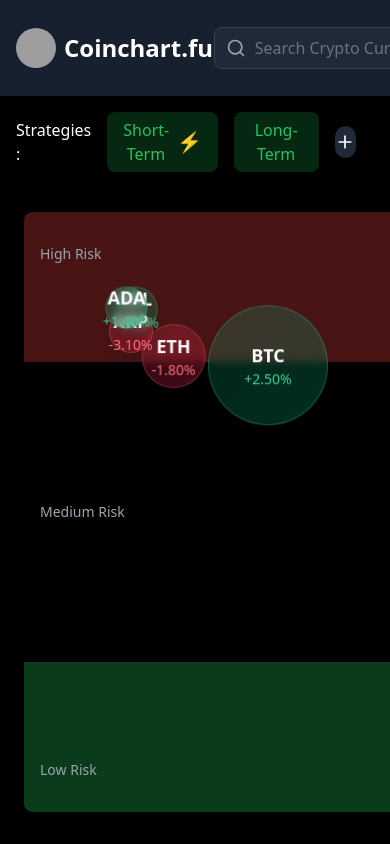
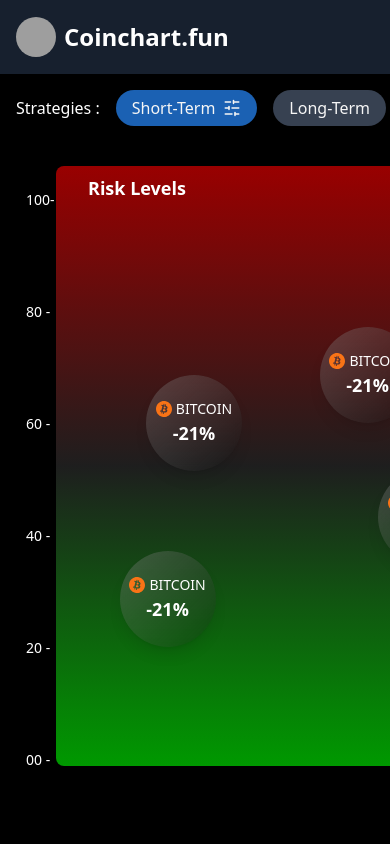
Before and after one commit to kendrekaran/crypto-bubble, a React (Vite) app: page / in a window 390 px wide. Built offline with nearby package versions, Linux system fonts and the light colour scheme; grey boxes are pictures that could not be loaded.

Commit message:
Updated Code

```diff
--- a/src/App.tsx
+++ b/src/App.tsx
@@ -1,10 +1,10 @@
 import  { useState } from 'react';
 import { CryptoData, Timeframe } from './types';
 import { Navbar } from './components/Navbar';
-import { BubbleChart } from './components/BubbleChart';
 import { BuySignalsPanel } from './components/BuySignalsPanel';
-import { TokenDetails } from './components/TokenDetails';
 import { Wget } from './components/Chart';
+import BitcoinRiskChart from './components/BubbleChart2';
+import DexRisks from './components/FetchData';
 
 const mockData: CryptoData[] = [
   {
@@ -82,12 +82,12 @@
     <div className="max-h-screen max-w-screen bg-black flex overflow-hidden">
       <div className="flex-1 flex flex-col">
         <Navbar />
+        {/* <div className='bg-white'>
+        <DexRisks/>
+        </div> */}
         <div className="flex-1 p-6">
           <div className="max-w-7xl mx-auto">
-            <BubbleChart
-              data={filteredData}
-              onBubbleClick={setSelectedCrypto}
-            />
+            <BitcoinRiskChart/>
 
             {selectedCrypto && (
               <Wget onClose={() => setSelectedCrypto(null)}/>
--- /dev/null
+++ b/src/components/BubbleChart2.tsx
@@ -0,0 +1,71 @@
+"use client";
+
+import { useMemo } from "react";
+import './bubble.css'
+
+// Generate random positions for bubbles
+function generateBubblePositions(count: number) {
+  return Array.from({ length: count }, () => ({
+    x: Math.random() * 80 + 10,
+    y: Math.random() * 80 + 10,
+  }));
+}
+
+export default function BitcoinRiskChart() {
+    const bubblePositions = useMemo(() => generateBubblePositions(15), []);
+
+    return (
+        <div className="custom-div">
+        {/* Y-axis labels */}
+        <div className="absolute -left-[30px] pb-5 h-full flex flex-col justify-between text-sm">
+          <span>100-</span>
+          <span>80 -</span>
+          <span>60 -</span>
+          <span>40 -</span>
+          <span>20 -</span>
+          <span>00 -</span>
+        </div>
+
+        {/* Chart title */}
+        <div className="absolute left-8 top-2 text-lg font-semibold">Risk Levels</div>
+
+        {/* Value labels */}
+        <div className="absolute bottom-2 right-4 text-emerald-300 font-medium">UNDERVALUED</div>
+        <div className="absolute top-2 right-4 text-red-300 font-medium">OVERVALUED</div>
+
+        {/* Bitcoin bubbles */}
+        {bubblePositions.map((pos, i) => (
+          <div
+            key={i}
+            className="absolute w-24 h-24 transform -translate-x-1/2 -translate-y-1/2"
+            style={{
+              left: `${pos.x}%`,
+              top: `${pos.y}%`,
+            }}
+          >
+            <div className="relative w-full h-full">
+              {/* 3D Bubble effect */}
+              <div className="absolute inset-0 rounded-full bg-black/20 backdrop-blur-sm hite/20 shadow-lg transform scale-100 transition-transform hover:scale-105">
+                <div className="absolute inset-0 rounded-full bg-gradient-to-br from-white/20 to-transparent" />
+              </div>
+
+              {/* Content */}
+              <div className="absolute inset-0 flex flex-col items-center justify-center text-center">
+                <div className="flex items-center gap-1 text-sm font-medium">
+                  <svg
+                    viewBox="0 0 24 24"
+                    className="w-4 h-4 text-orange-500"
+                    fill="currentColor"
+                  >
+                    <path d="M23.638 14.904c-1.602 6.43-8.113 10.34-14.542 8.736C2.67 22.05-1.244 15.525.362 9.105 1.962 2.67 8.475-1.243 14.9.358c6.43 1.605 10.342 8.115 8.738 14.548v-.002zm-6.35-4.613c.24-1.59-.974-2.45-2.64-3.03l.54-2.153-1.315-.33-.525 2.107c-.345-.087-.705-.167-1.064-.25l.526-2.127-1.32-.33-.54 2.165c-.285-.067-.565-.132-.84-.2l-1.815-.45-.35 1.407s.974.225.955.236c.535.136.63.486.615.766l-1.477 5.92c-.075.166-.24.406-.614.314.015.02-.96-.24-.96-.24l-.66 1.51 1.71.426.93.242-.54 2.19 1.32.327.54-2.17c.36.1.705.19 1.05.273l-.51 2.154 1.32.33.545-2.19c2.24.427 3.93.257 4.64-1.774.57-1.637-.03-2.58-1.217-3.196.854-.193 1.5-.76 1.68-1.93h.01zm-3.01 4.22c-.404 1.64-3.157.75-4.05.53l.72-2.9c.896.23 3.757.67 3.33 2.37zm.41-4.24c-.37 1.49-2.662.735-3.405.55l.654-2.64c.744.18 3.137.524 2.75 2.084v.006z" />
+                  </svg>
+                  <span>BITCOIN</span>
+                </div>
+                <div className="text-lg font-bold">-21%</div>
+              </div>
+            </div>
+          </div>
+        ))}
+      </div>
+    );
+  }
--- /dev/null
+++ b/src/components/FetchData.tsx
@@ -0,0 +1,58 @@
+"use client";
+
+import { useEffect, useState } from "react";
+
+export default function DexRisks() {
+  const [data, setData] = useState([]);
+  const [loading, setLoading] = useState(true);
+  const [error, setError] = useState(null);
+
+  useEffect(() => {
+    async function fetchData() {
+      try {
+        const response = await fetch("http://3.75.231.25/dex_risks");
+        if (!response.ok) {
+          throw new Error("Network response was not ok");
+        }
+        const result = await response.json();
+        setData(result);
+      } catch (error) {
+        setError(error.message);
+      } finally {
+        setLoading(false);
+      }
+    }
+
+    fetchData();
+  }, []);
+
+  if (loading) {
+    return <div>Loading...</div>;
+  }
+
+  if (error) {
+    return <div>Error: {error}</div>;
+  }
+
+  return (
+    <div className="p-4 h-24 w-24 bg-white text-black">
+      <h1 className="text-xl font-bold mb-4">Dex Risks</h1>
+      <table className="table-auto border-collapse border border-gray-300 w-full">
+        <thead>
+          <tr className="bg-gray-200">
+            <th className="border border-gray-300 px-4 py-2">Symbol</th>
+            <th className="border border-gray-300 px-4 py-2">Risk</th>
+          </tr>
+        </thead>
+        <tbody>
+          {data.map((item, index) => (
+            <tr key={index} className="odd:bg-white even:bg-gray-100">
+              <td className="border border-gray-300 px-4 py-2">{item.Symbol}</td>
+              <td className="border border-gray-300 px-4 py-2">{item.Risk}</td>
+            </tr>
+          ))}
+        </tbody>
+      </table>
+    </div>
+  );
+}
--- a/src/components/Navbar.tsx
+++ b/src/components/Navbar.tsx
@@ -1,7 +1,6 @@
-import  { useState } from 'react';
-import { Search, ChevronDown, Plus } from 'lucide-react';
+import { useState } from 'react';
+import { Search, ChevronDown, Plus, SlidersHorizontal, X } from 'lucide-react';
 import { FaTelegram } from "react-icons/fa";
-
 
 interface Strategy {
   id: string;
@@ -17,9 +16,11 @@
 
 export const Navbar = () => {
   const [showRankDropdown, setShowRankDropdown] = useState(false);
-  const [showFilterDropdown] = useState(false);
   const [showStrategySelector, setShowStrategySelector] = useState(false);
   const [showTokenSelector, setShowTokenSelector] = useState(false);
+  const [showShortTermDropdown, setShowShortTermDropdown] = useState(false);
+  const [activeStrategyId, setActiveStrategyId] = useState('1');
+  const [selectedTokenType, setSelectedTokenType] = useState<'binance' | 'bybit' | 'ai'>('binance');
 
   const [selectedStrategies, setSelectedStrategies] = useState<Strategy[]>([
     { id: '1', name: 'Short-Term', type: 'short' },
@@ -45,33 +46,46 @@
 
   const toggleStrategy = (strategy: Strategy) => {
     if (selectedStrategies.find(s => s.id === strategy.id)) {
+      if (selectedStrategies.length > 1) {
         setSelectedStrategies(selectedStrategies.filter(s => s.id !== strategy.id));
+        if (strategy.id === activeStrategyId) {
+          const remainingStrategies = selectedStrategies.filter(s => s.id !== strategy.id);
+          setActiveStrategyId(remainingStrategies[0].id);
+        }
+      }
     } else {
       setSelectedStrategies([...selectedStrategies, strategy]);
     }
   };
 
   const toggleToken = (token: Token) => {
-    if (selectedTokens.find(t => t.id === token.id)) {
-      setSelectedTokens(selectedTokens.filter(t => t.id !== token.id));
-    } else {
+    setSelectedTokenType(token.type);
+    if (!selectedTokens.find(t => t.id === token.id)) {
       setSelectedTokens([...selectedTokens, token]);
     }
   };
 
-  const getButtonStyle = (type: 'short' | 'long' | 'rsi' | 'ai' | 'binance' | 'bybit') => {
+  const getButtonStyle1 = (strategyId: string) => {
+    const isActive = strategyId === activeStrategyId;
+    return isActive
+      ? 'bg-[#1B61B3] text-[#F6F6F6] hover:bg-blue-500/30'
+      : 'bg-gray-700 text-[#F6F6F6] hover:bg-gray-600';
+  };
+
+  const getTokenButtonStyle2 = (type: 'binance' | 'bybit' | 'ai') => {
     switch (type) {
-      case 'short':
+      case 'binance':
+        return type === selectedTokenType
+          ? 'bg-[#1B61B3] text-[#F6F6F6] hover:bg-blue-500/30'
+          : 'bg-gray-700 text-gray-300 hover:bg-gray-600';
       case 'bybit':
-        return 'bg-green-500/20 text-green-500 hover:bg-green-500/30';
-      case 'long':
-      case 'rsi':
-      case 'binance':
-        return 'bg-green-500/20 text-green-500 hover:bg-green-500/30';
+        return type === selectedTokenType
+          ? 'bg-[#1B61B3] text-[#F6F6F6] hover:bg-blue-500/30'
+          : 'bg-gray-700 text-gray-300 hover:bg-gray-600';
       case 'ai':
-        return 'bg-purple-500/20 text-purple-500 hover:bg-purple-500/30';
-      default:
-        return 'bg-gray-500/20 text-gray-500 hover:bg-gray-500/30';
+        return type === selectedTokenType
+          ? 'bg-[#1B61B3] text-[#F6F6F6] hover:bg-blue-500/30'
+          : 'bg-gray-700 text-gray-300 hover:bg-gray-600';
     }
   };
 
@@ -82,15 +96,15 @@
     switch (type) {
       case 'short':
       case 'bybit':
-        return `${baseStyle} bg-green-500/20 text-green-500`;
+        return `${baseStyle} bg-[#1B61B3] text-[#F6F6F6]`;
       case 'long':
       case 'rsi':
       case 'binance':
-        return `${baseStyle} bg-green-500/20 text-green-500`;
+        return `${baseStyle} bg-[#1B61B3] text-[#F6F6F6]`;
       case 'ai':
-        return `${baseStyle} bg-purple-500/20 text-purple-500`;
+        return `${baseStyle} bg-[#1B61B3] text-[#F6F6F6]`;
       default:
-        return `${baseStyle} bg-gray-700 text-white`;
+        return `${baseStyle} bg-[#1B61B3] text-[#F6F6F6]`;
     }
   };
 
@@ -106,7 +120,6 @@
           <span className="text-2xl font-bold text-white">Coinchart.fun</span>
         </div>
 
-        {/* Top 100 & API Access */}
         <div className="flex items-center gap-4">
           <div className="relative max-w-xl w-64 mx-4">
             <Search className="absolute left-3 top-1/2 transform -translate-y-1/2 text-gray-400" size={20} />
@@ -159,61 +172,106 @@
             )}
           </div>
           <button className="flex items-center ml-4 text-xs gap-2 text-gray-300 hover:text-white">
-          Need API Access ?
+            API Access ?
             <FaTelegram size={14} className="text-blue-400" />
           </button>
         </div>
       </div>
 
-      {/* Bottom Navigation */}
-      <div className="flex items-center justify-between p-4 bg-black">
-        {/* Left Section */}
-        <div className="flex items-center gap-12">
-          {/* Strategies */}
+      <div className="flex items-center justify-start p-4 bg-black pr-24">
+        <div className="flex items-center justify-between gap-24">
           <div className="flex items-center gap-4">
             <span className="text-white">Strategies :</span>
             {selectedStrategies.map(strategy => (
+              <div key={strategy.id} className="relative">
                 <button
-                key={strategy.id}
-                onClick={() => toggleStrategy(strategy)}
-                className={`flex items-center gap-2 px-4 py-1.5 rounded-lg ${getButtonStyle(strategy.type)}`}
+                  onClick={() => setActiveStrategyId(strategy.id)}
+                  className={`flex items-center gap-2 px-4 py-1.5 rounded-full ${getButtonStyle1(strategy.id)}`}
                 >
                   {strategy.name}
-                {strategy.type === 'short' && <span className="text-xl">⚡</span>}
+                  {strategy.type === 'short' && (
+                    <button
+                      onClick={(e) => {
+                        e.stopPropagation();
+                        setShowShortTermDropdown(!showShortTermDropdown);
+                      }}
+                    >
+                      <SlidersHorizontal size={18} />
                     </button>
+                  )}
+                </button>
+
+                {strategy.type === 'short' && showShortTermDropdown && (
+                  <div className="absolute left-0 mt-2 w-64 bg-[#1F2937] rounded-lg shadow-lg z-50">
+                    <div className="p-4 space-y-3">
+                      <div className="space-y-2">
+                        <h3 className="text-white font-semibold mb-2">Filters</h3>
+                        <label className="flex font-light items-center gap-2 text-white">
+                          <input type="checkbox" className="rounded bg-gray-700 border-gray-600" />
+                          <span>Skip potential traps</span>
+                        </label>
+                        <label className="flex font-light items-center gap-2 text-white">
+                          <input type="checkbox" className="rounded bg-gray-700 border-gray-600" />
+                          <span>Avoid Overhyped Tokens</span>
+                        </label>
+                        <label className="flex font-light items-center gap-2 text-white">
+                          <input type="checkbox" className="rounded bg-gray-700 border-gray-600" />
+                          <span>Market Cap - 10M</span>
+                        </label>
+                      </div>
+                    </div>
+                  </div>
+                )}
+              </div>
             ))}
             <button
               onClick={() => setShowStrategySelector(!showStrategySelector)}
-              className="w-8 h-8 rounded-full bg-gray-800 flex items-center justify-center text-white hover:bg-gray-700"
+              className="w-8 h-8 rounded-full bg-[#1B61B3] text-[#F6F6F6] flex items-center justify-center hover:bg-gray-700"
             >
-              <Plus size={20} />
+              {showStrategySelector ? <X size={20} /> : <Plus size={20} />}
             </button>
           </div>
 
-          {/* Tokens */}
           <div className="flex items-center gap-4">
             <span className="text-white">Token :</span>
             {selectedTokens.map(token => (
               <button
                 key={token.id}
-                onClick={() => toggleToken(token)}
-                className={`px-4 py-1.5 rounded-lg ${getButtonStyle(token.type)}`}
+                onClick={() => setSelectedTokenType(token.type)}
+                className={`px-4 py-1.5 rounded-full ${getTokenButtonStyle2(token.type)}`}
               >
                 {token.name}
               </button>
             ))}
             <button
               onClick={() => setShowTokenSelector(!showTokenSelector)}
-              className="w-8 h-8 rounded-full bg-gray-800 flex items-center justify-center text-white hover:bg-gray-700"
+              className="w-8 h-8 rounded-full bg-[#1B61B3] text-[#F6F6F6] flex items-center justify-center hover:bg-gray-700"
             >
-              <Plus size={20} />
+              {showTokenSelector ? <X size={20} /> : <Plus size={20} />}
             </button>
+            {showTokenSelector && (
+              <div className="absolute top-36 w-48 bg-gray-800 rounded-lg shadow-lg z-50">
+                <div className="p-2">
+                  {allTokens.map(token => (
+                    <button
+                      key={token.id}
+                      onClick={() => toggleToken(token)}
+                      className={getSelectorItemStyle(
+                        token.type,
+                        selectedTokens.some(t => t.id === token.id)
+                      )}
+                    >
+                      {token.name}
+                    </button>
+                  ))}
+                </div>
+              </div>
+            )}
           </div>
         </div>
 
-        {/* Strategy Selector Dropdown */}
         {showStrategySelector && (
-          <div className="absolute left-32 top-32 w-48 bg-gray-800 rounded-lg shadow-lg z-50">
+          <div className="absolute left-72 top-36 w-48 bg-gray-800 rounded-lg shadow-lg z-50">
             <div className="p-2">
               {allStrategies.map(strategy => (
                 <button
@@ -230,47 +288,6 @@
             </div>
           </div>
         )}
-
-        {/* Token Selector Dropdown */}
-        {showTokenSelector && (
-          <div className="absolute left-96 top-32 w-48 bg-gray-800 rounded-lg shadow-lg z-50">
-            <div className="p-2">
-              {allTokens.map(token => (
-                <button
-                  key={token.id}
-                  onClick={() => toggleToken(token)}
-                  className={getSelectorItemStyle(
-                    token.type,
-                    selectedTokens.some(t => t.id === token.id)
-                  )}
-                >
-                  {token.name}
-                </button>
-              ))}
-            </div>
-          </div>
-        )}
-
-        {/* Filter Dropdown */}
-        {showFilterDropdown && (
-          <div className="absolute left-4 top-32 w-72 bg-gray-800 rounded-lg shadow-lg z-50 p-4">
-            <h3 className="text-lg font-semibold text-white mb-4">Filter</h3>
-            <div className="space-y-3">
-              <label className="flex items-center gap-2 text-white cursor-pointer">
-                <input type="checkbox" className="form-checkbox text-blue-500" />
-                <span>Avoid potential traps</span>
-              </label>
-              <label className="flex items-center gap-2 text-white cursor-pointer">
-                <input type="checkbox" className="form-checkbox text-blue-500" />
-                <span>Avoid too bullish tokens</span>
-              </label>
-              <label className="flex items-center gap-2 text-white cursor-pointer">
-                <input type="checkbox" className="form-checkbox text-blue-500" />
-                <span>Avoid Market Structure Breaks</span>
-              </label>
-            </div>
-          </div>
-        )}
       </div>
     </div>
   );
--- /dev/null
+++ b/src/components/bubble.css
@@ -0,0 +1,16 @@
+.custom-div {
+    width: 1000px;
+    margin-left: 2rem;
+    height: 600px;
+    aspect-ratio: 16 / 10;
+    position: relative;
+    background: linear-gradient(
+      to bottom,
+      rgba(255, 0, 0, 0.6),
+      rgba(50, 50, 50, 0.6),
+      rgba(0, 255, 0, 0.6)
+    );
+    border-radius: 0.5rem; /* For rounded corners */
+    padding: 1.5rem; /* 24px padding */
+    color: white;
+  }
```
Also changed, not shown: src/components/BuySignalsPanel.tsx (+36 -33 lines), 1 other file (tests, documents, lock files or other folders). Lines whose indentation alone changed are shown as unchanged.
